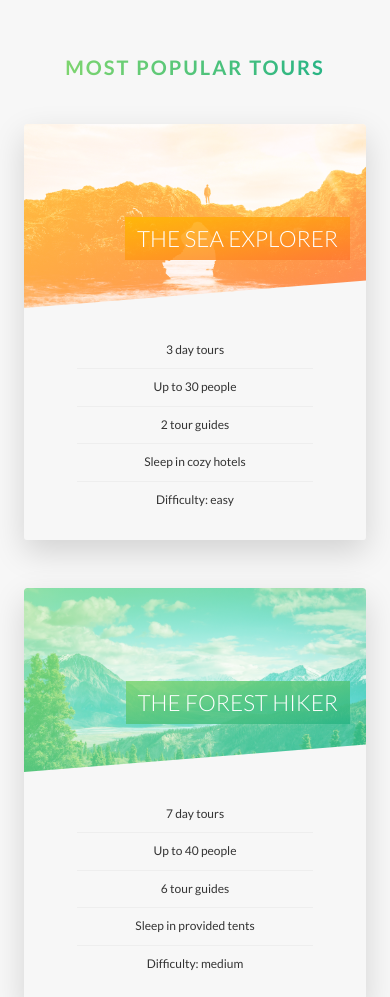
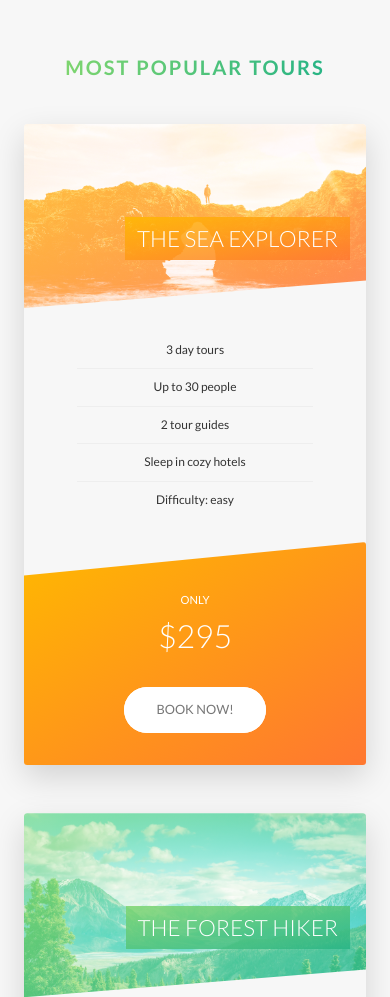
Before and after one commit to rishulpu1/natours, a website: page index.html in a window 390 px wide. Shown: the part 2520-3517 px from the top of the page. Drawn offline with Linux system fonts and the light colour scheme.

Commit message:
added responsive css for tours and story sction

```diff
--- a/sass/components/_card.scss
+++ b/sass/components/_card.scss
@@ -131,4 +131,46 @@
         font-size: 6rem;
         font-weight: 300;
     }
+
+    @include respond(tab-port){
+        height: auto;
+        border-radius: 3px;
+        box-shadow: 0 1.5rem 4rem rgba($color-black, .15);
+        &__side{
+            height: auto;
+            position: relative;
+            box-shadow: none;
+
+            &--back{
+                transform: rotateY(0deg);
+                clip-path: polygon(0 15%,100% 0, 100% 100%, 0 100%);
+
+            }
+        }
+
+
+        &:hover &__side--front{
+            transform: rotateY(0deg);
+        }
+
+
+
+        //Back Side Styling
+        &__cta{
+            position: relative;
+            top: 0;
+            left: 0;
+            transform: translate(0);
+            width: 100%;
+            padding: 6rem 0 4rem;
+        }
+        &__price-box{
+            margin-bottom: 3rem;
+        }
+
+        &__price-value{
+            font-size: 4rem;
+
+        }
+    }
 }
--- a/sass/components/_form.scss
+++ b/sass/components/_form.scss
@@ -45,6 +45,10 @@
     &__radio-group{
         width: 49%;
         display: inline-block;
+        @include respond(tab-port){
+            width: 100%;
+            margin-bottom: 2rem;
+        }
     }
     &__radio-input{
         display: none;
--- a/sass/components/_story.scss
+++ b/sass/components/_story.scss
@@ -8,6 +8,16 @@
     padding-left: 9rem;
     font-size: $default-font-size;
     transform: skewX(-12deg);
+
+    @include respond(tab-port){
+        width: 100%;
+        padding: 4rem;
+        padding-left: 7rem;
+    }
+
+    @include respond(phone){
+        transform: skewX(0);
+    }
 
     &__shape{
         width: 15rem;
@@ -20,6 +30,10 @@
         clip-path: circle(50% at 50% 50%);
         transform: translateX(-3rem) skewX(12deg);
         position: relative;
+
+        @include respond(phone){
+            transform: translateX(-3rem) skewX(0);
+        }
     }
     &__image{
         height: 100%;
@@ -29,6 +43,9 @@
     }
     &__text{
         transform: skewX(12deg);
+        @include respond(phone){
+            transform: skewX(0);
+        }
     }
     &__caption{
         position: absolute;
--- a/sass/pages/_home.scss
+++ b/sass/pages/_home.scss
@@ -51,10 +51,24 @@
     background-size: cover;
     border-radius: 3px;
     box-shadow: 0 1.5rem 4rem rgba($color-black, .15);
-    height: 50rem;
 
+
+    @include respond(tab-land){
+        background-image: linear-gradient(105deg, rgba($color-white, .9) 0%, rgba($color-white, .9) 65%, transparent 65%) ,url(../img/nat-10.jpg);
+        background-size: cover;
+    }
+
+    @include respond(tab-port){
+        background-image: linear-gradient(to right, rgba($color-white, .9) 0%, rgba($color-white, .9) 100%) ,url(../img/nat-10.jpg);
+    }
     &__form{
         width: 50%;
         padding: 6rem;
+        @include respond(tab-land){
+            width: 65%;
+        }
+        @include respond(tab-port){
+            width: 100%;
+        }
     }
 }
```
Also changed, not shown: css/style.css, 1 other file.
